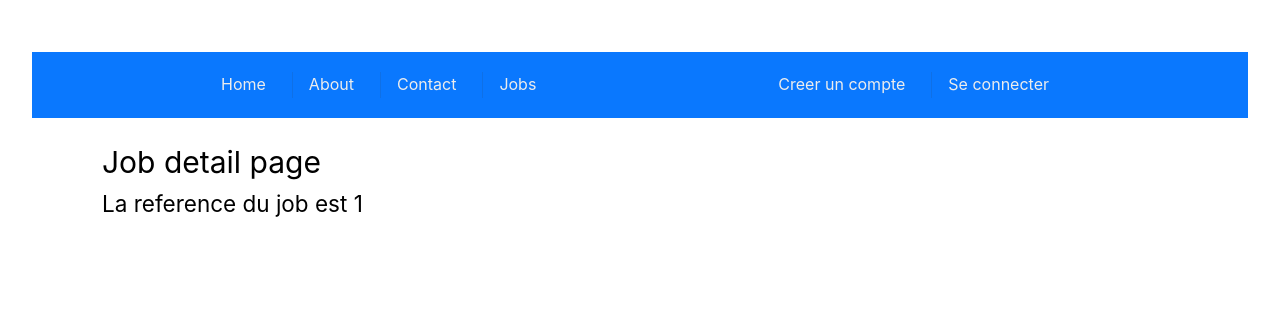
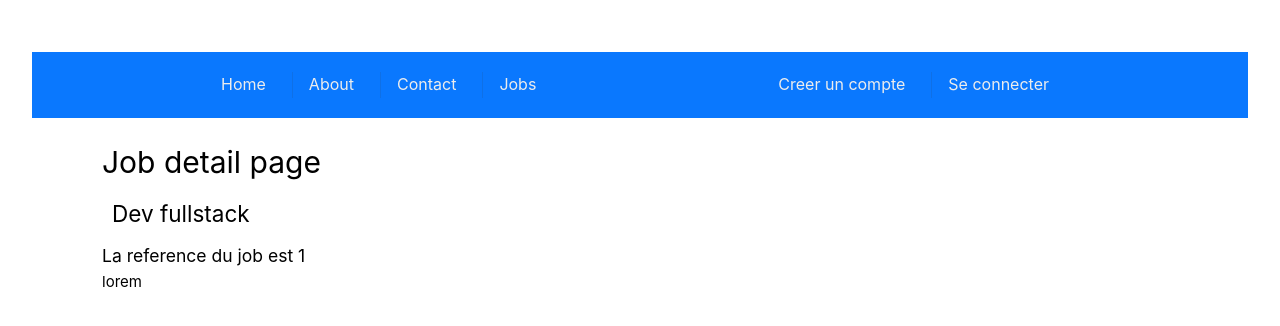
Before and after one commit to smsandja/Sam-blog, a Vue app: page /job/1 in a window 1280 px wide. Shown: the top 326 px of the page. Built offline with nearby package versions, Linux system fonts and the light colour scheme; data requests are answered from the project's data file.

Commit message:
utilisation de la methode fetch pour recupere les donnees

```diff
--- a/src/views/Job/JobDetail.vue
+++ b/src/views/Job/JobDetail.vue
@@ -1,14 +1,34 @@
 <template>
-  <div class="detail">
+  <div class="detail" v-if="job">
     <h1>Job detail page</h1>
-    <h2>La reference du job est {{ id }}</h2>
+    <h2>{{ job.title }}</h2>
+    <h3>La reference du job est {{ id }}</h3>
+    <p>{{ job.detail }}</p>
   </div>
 </template>
 
 <script>
 export default {
   props: ['id'],
+  data() {
+    return {
+      job: null,
+    }
+  },
+  mounted() {
+    fetch('http://localhost:3000/jobs/' + this.id)
+      .then(res => res.json())
+      .then(data => (this.job = data))
+      .catch(err => console.log(err.message))
+  },
 }
 </script>
 
-<style></style>
+<style scoped>
+.detail {
+  margin: 10px auto;
+}
+.detail h2 {
+  padding: 10px;
+}
+</style>
--- a/src/views/Job/JobView.vue
+++ b/src/views/Job/JobView.vue
@@ -1,6 +1,7 @@
 <template>
   <div class="contact">
     <h1>This is Job's Page</h1>
+    <div v-if="jobs.length">
       <div class="job" v-for="job in jobs" :key="job.id">
         <router-link :to="{ name: 'JobDetail', params: { id: job.id } }">
           <div class="detail">
@@ -10,18 +11,24 @@
         </router-link>
       </div>
     </div>
+    <div v-else>
+      <h2>Jobs loading ...</h2>
+    </div>
+  </div>
 </template>
 
 <script>
 export default {
   data() {
     return {
-      jobs: [
-        { id: 1, title: 'Dev fullstack', detail: 'lorem' },
-        { id: 2, title: 'Architecte', detail: 'lorem' },
-        { id: 3, title: 'Psychologue', detail: 'lorem' },
-      ],
+      jobs: [],
     }
+  },
+  mounted() {
+    fetch('http://localhost:3000/jobs')
+      .then(res => res.json())
+      .then(data => (this.jobs = data))
+      .catch(err => console.log(err.message))
   },
 }
 </script>
```
Lines whose indentation alone changed are shown as unchanged.
